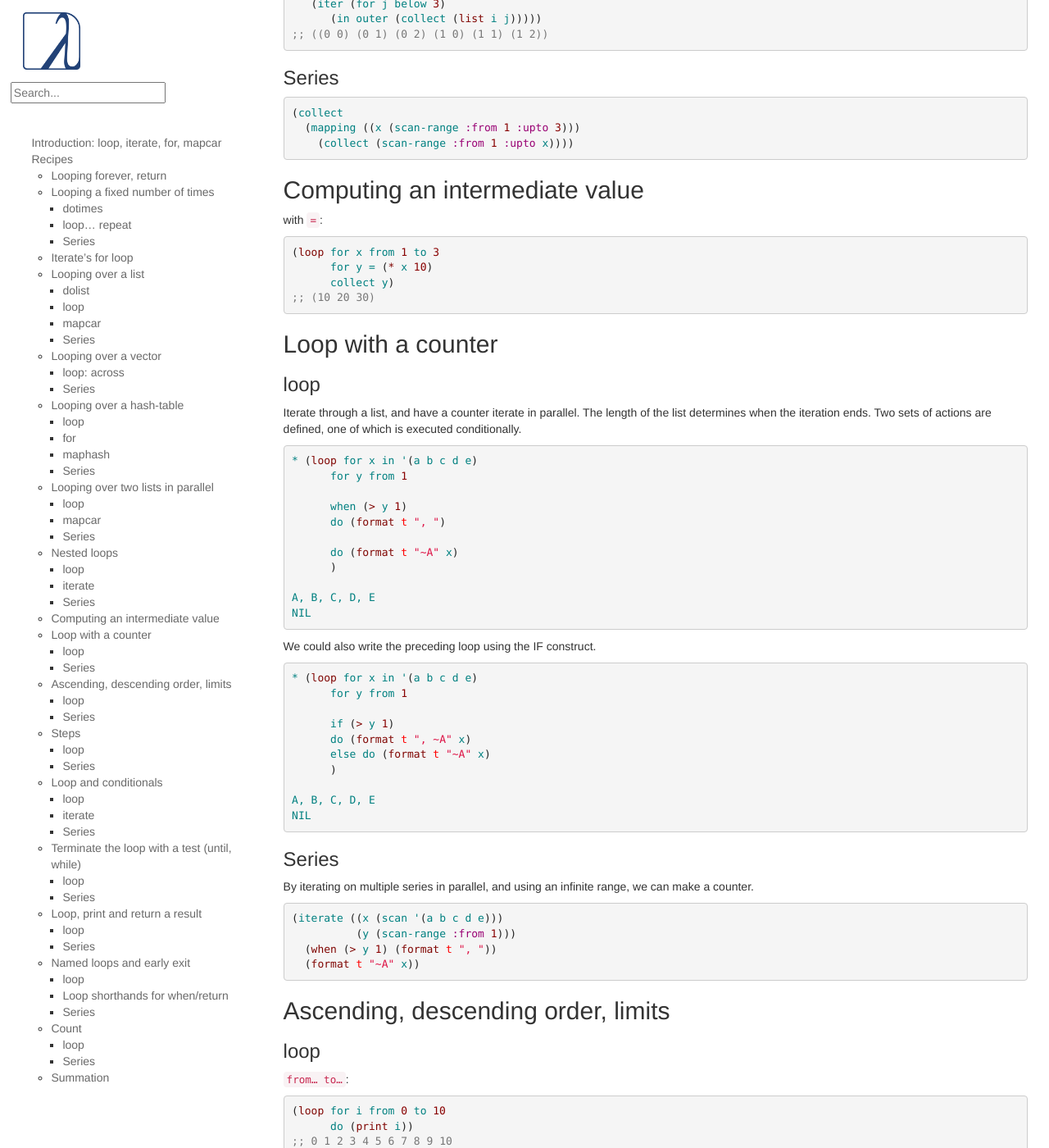
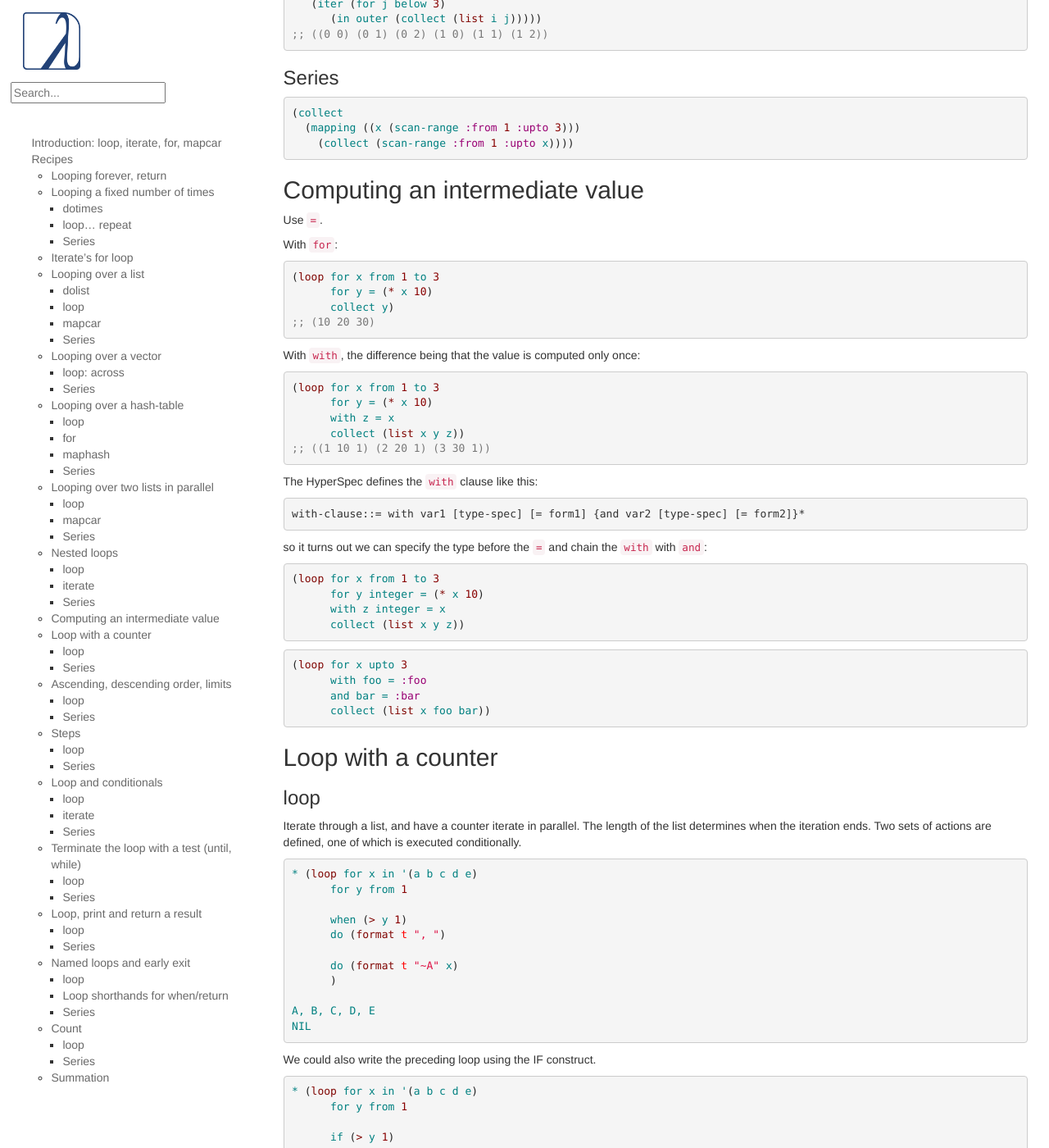
Before and after one commit to LispCookbook/cl-cookbook, a Jekyll site: the page built from iteration.md, in a window 1280 px wide and 1400 px high, scrolled down 7324 px. Shown: the whole window at 82% size. Built offline with Jekyll 4.4.1, drawn with Linux system fonts in a browser that asks for light colours.

Commit message:
iteration: with =, type specifier, with… and

```diff
--- a/iteration.md
+++ b/iteration.md
@@ -483,7 +483,9 @@ Return a flat list:
 
 ## Computing an intermediate value
 
-with `=`:
+Use `=`.
+
+With `for`:
 
 ~~~lisp
 (loop for x from 1 to 3
@@ -491,6 +493,38 @@ with `=`:
       collect y)
 ;; (10 20 30)
 ~~~
+
+With `with`, the difference being that the value is computed only
+once:
+
+~~~lisp
+(loop for x from 1 to 3
+      for y = (* x 10)
+      with z = x
+      collect (list x y z))
+;; ((1 10 1) (2 20 1) (3 30 1))
+~~~
+
+The HyperSpec defines the `with` clause like this:
+
+    with-clause::= with var1 [type-spec] [= form1] {and var2 [type-spec] [= form2]}*
+
+so it turns out we can specify the type before the `=` and chain the `with` with `and`:
+
+~~~lisp
+(loop for x from 1 to 3
+      for y integer = (* x 10)
+      with z integer = x
+      collect (list x y z))
+~~~
+
+~~~lisp
+(loop for x upto 3
+      with foo = :foo
+      and bar = :bar
+      collect (list x foo bar))
+~~~
+
 
 ## Loop with a counter
 ### loop
```
